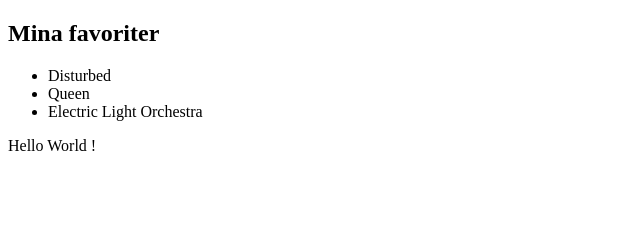
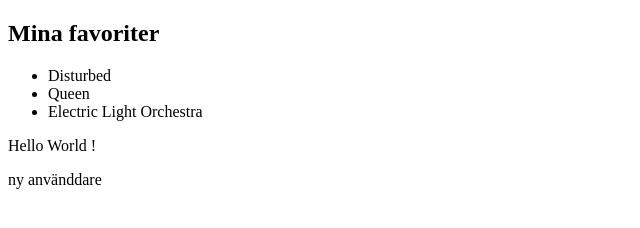
Before and after one commit to PedramITHS/Test, a plain HTML site: page index.html in a window 1280 px wide. Shown: the whole page, without its empty margins (0-640 px from the left). Drawn offline with Linux system fonts and the light colour scheme.

Commit message:
ny användare

```diff
--- a/index.html
+++ b/index.html
@@ -13,6 +13,7 @@
         <li>Electric Light Orchestra</li>
     </ul>
     <p>Hello World !</p>
+    <p>ny använddare</p>
 
 </body>
 </html>
```
